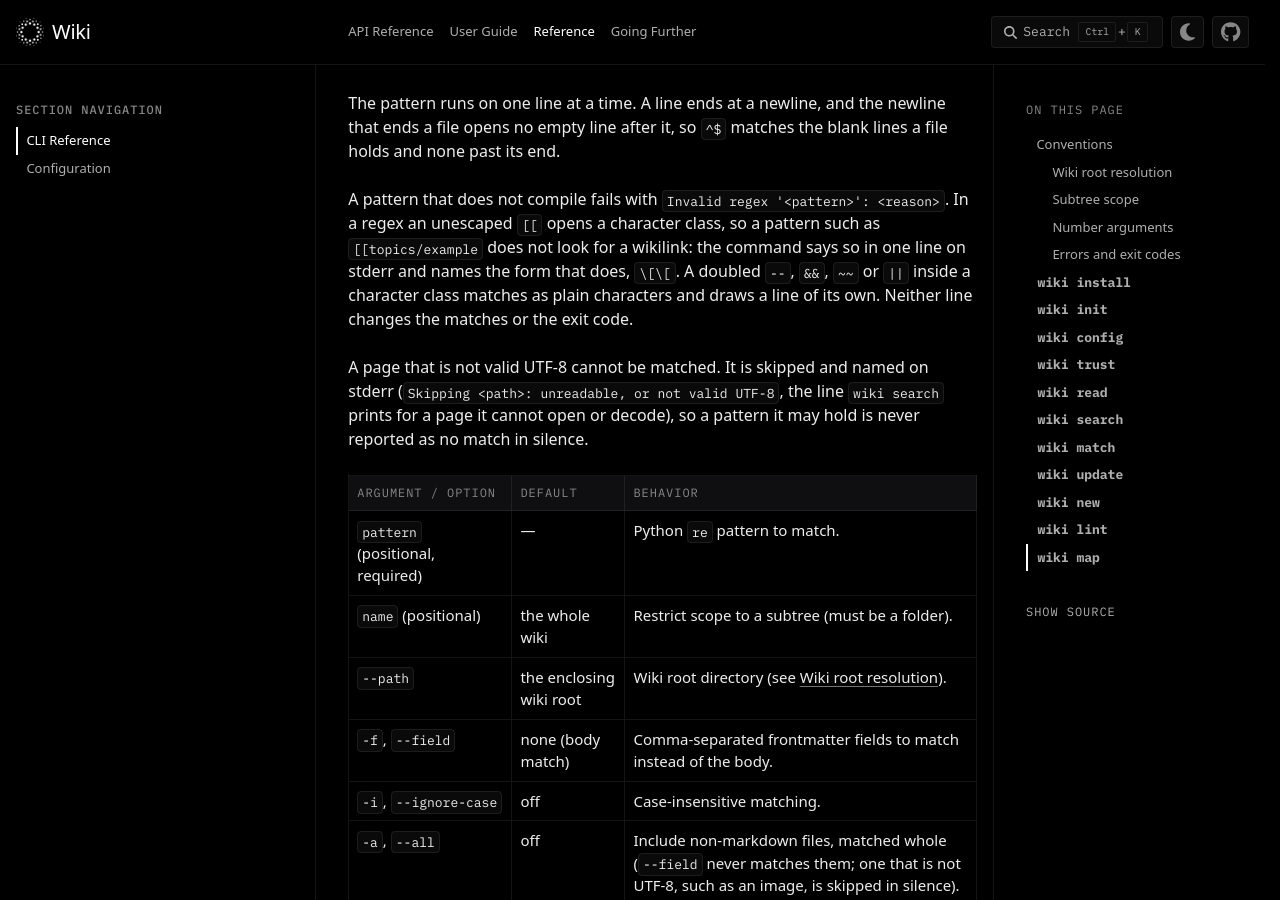
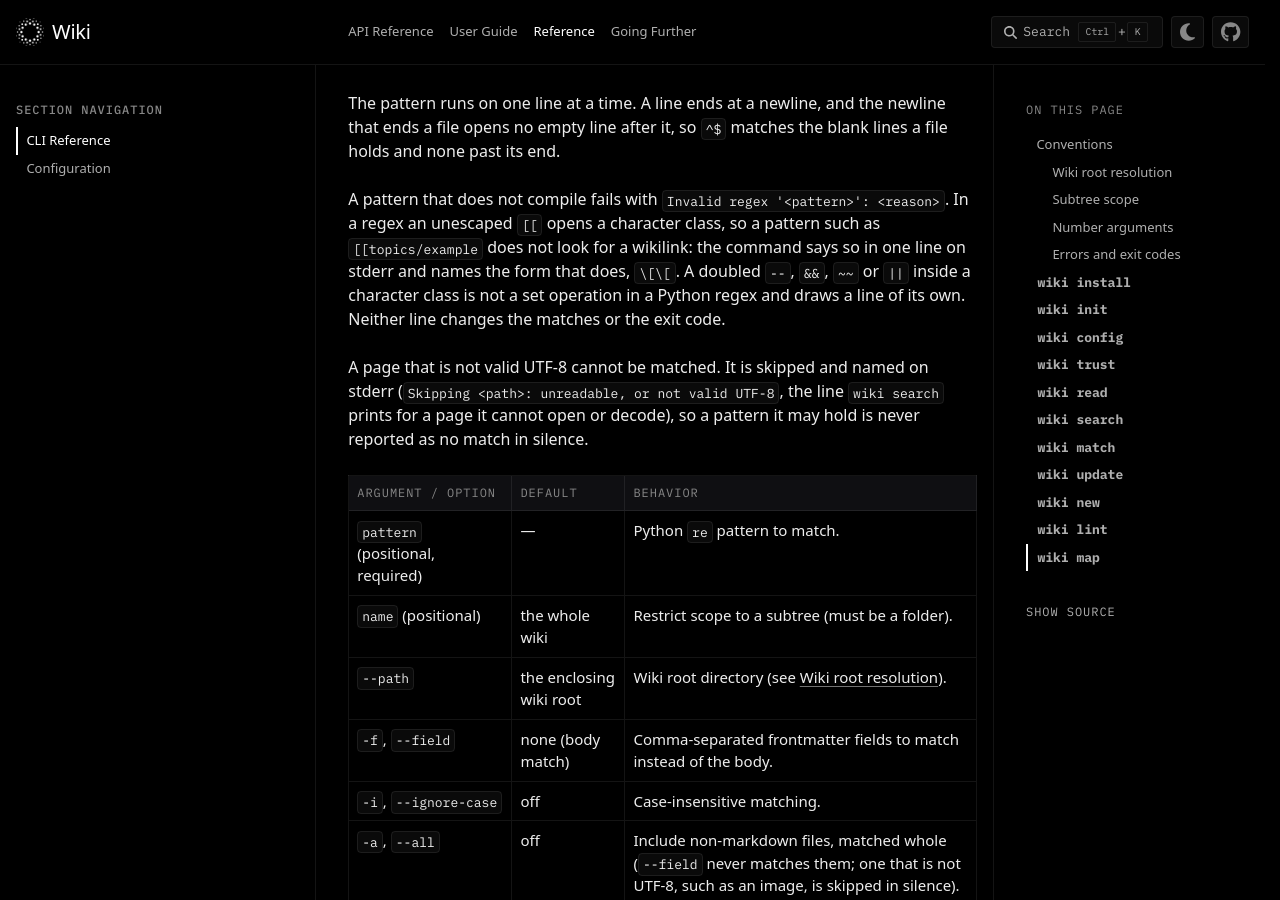
Before and after one commit to plasma-ai/wiki, a Sphinx documentation site: the page built from docs/cli/index.rst, in a window 1280 px wide and 900 px high, scrolled down 8547 px. Built offline with Sphinx 7.4.7 and the PyData theme 0.15.4, drawn with Linux system fonts in a browser that asks for light colours; some web fonts are replaced; pages that are not in the unit, such as notebooks, are missing from menus; cross-references to code outside the pages are shown as plain code.

Commit message:
say a doubled set operator is no set operation, not plain characters
The `wiki match` reference said a doubled `--`, `&&`, `~~` or `||`
inside a character class matches as plain characters. That holds for
three of them. A `--` after a character forms a range, so `[+--]`
matches `+`, `,` and `-`, and `[a--b]` does not compile.

The sentence now says what the hint line says: the doubled characters
are not a set operation in a Python regex.

Co-Authored-By: Claude Fable 5.2 <noreply@anthropic.com>

```diff
--- a/docs/cli/index.rst
+++ b/docs/cli/index.rst
@@ -441,9 +441,9 @@ A pattern that does not compile fails with ``Invalid regex '<pattern>':
 <reason>``. In a regex an unescaped ``[[`` opens a character class, so a
 pattern such as ``[[topics/example`` does not look for a wikilink: the command
 says so in one line on stderr and names the form that does, ``\[\[``. A
-doubled ``--``, ``&&``, ``~~`` or ``||`` inside a character class matches as
-plain characters and draws a line of its own. Neither line changes the matches
-or the exit code.
+doubled ``--``, ``&&``, ``~~`` or ``||`` inside a character class is not a set
+operation in a Python regex and draws a line of its own. Neither line changes
+the matches or the exit code.
 
 A page that is not valid UTF-8 cannot be matched. It is skipped and named on
 stderr (``Skipping <path>: unreadable, or not valid UTF-8``, the line
```
